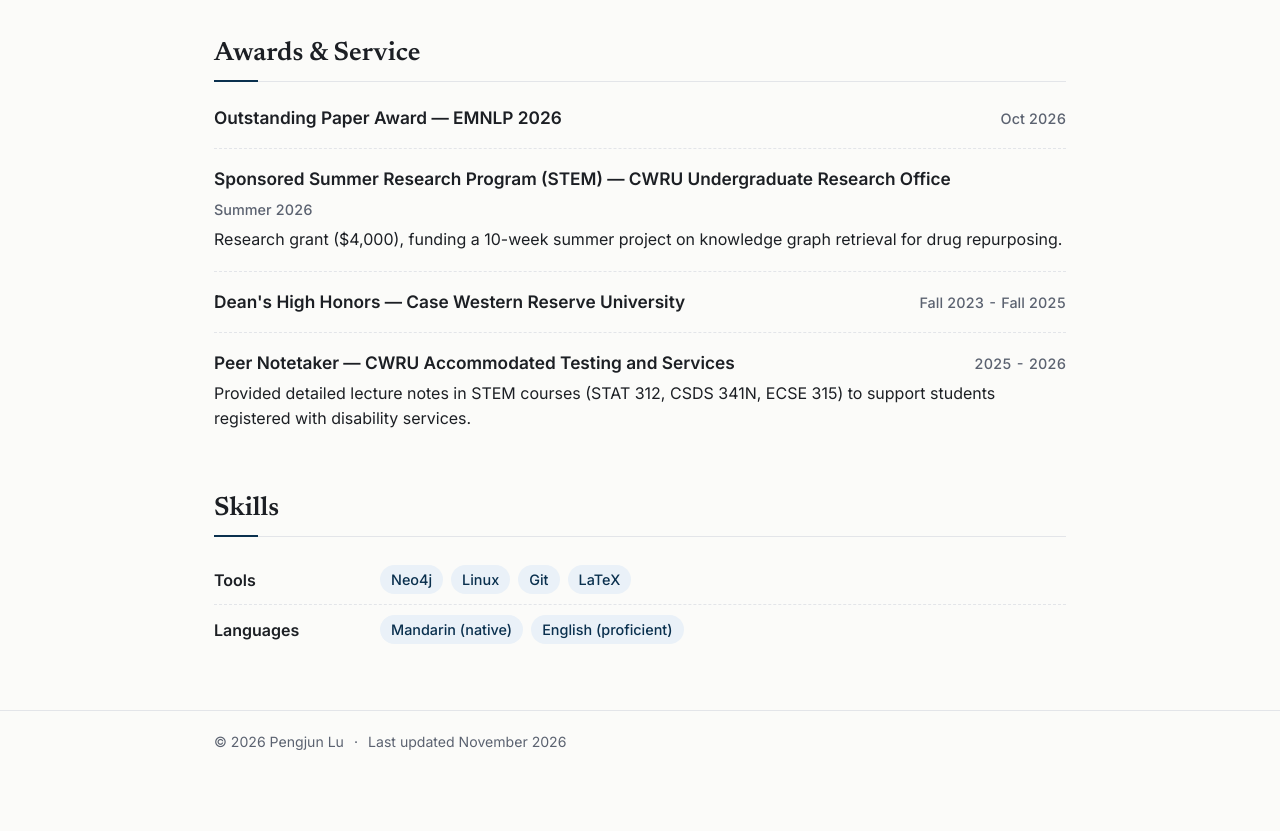
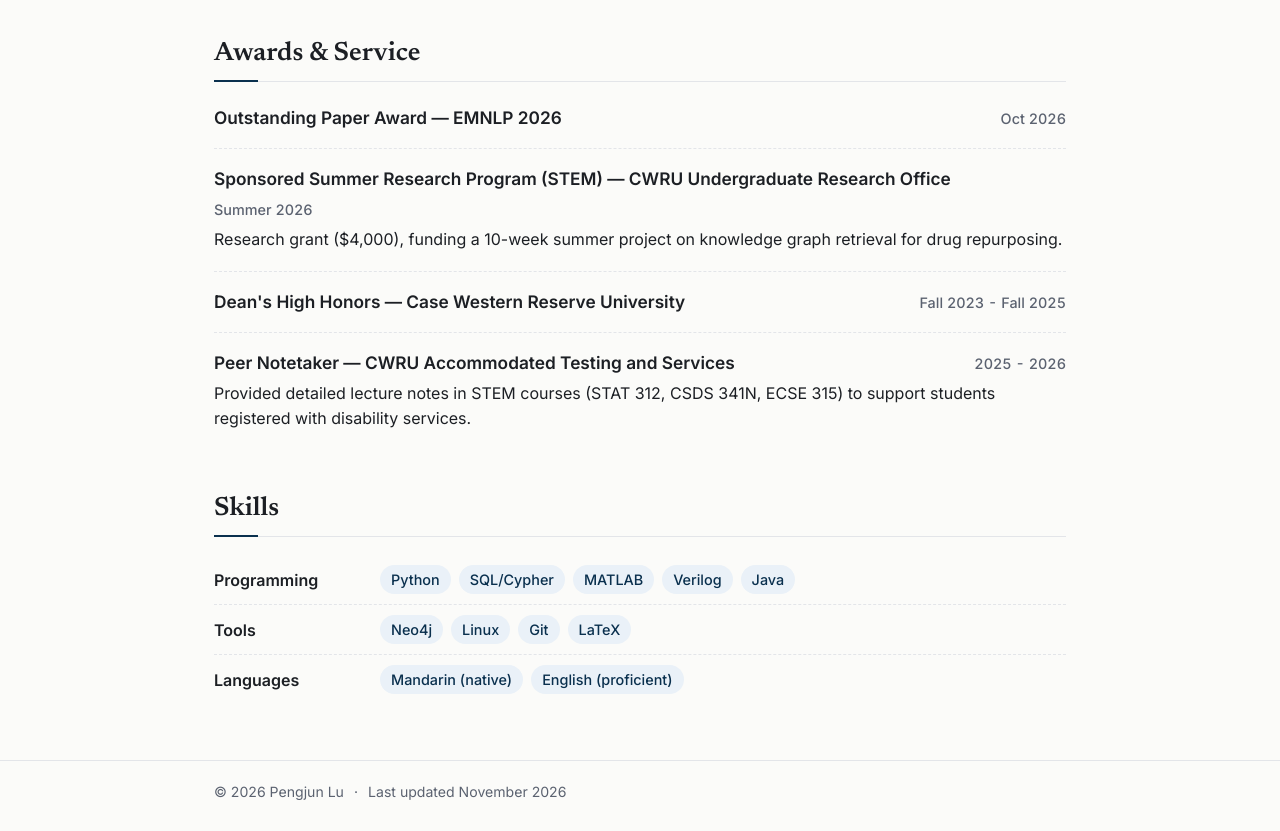
Before and after one commit to PenguinPowerUp/PenguinPowerUp.github.io, a plain HTML site: page index.html in a window 1280 px wide. Shown: the part 1752-2583 px from the top of the page. Before the commit the page ends 2533 px from the top, so only its background shows below. Drawn offline with Linux system fonts and the light colour scheme.

Commit message:
Add the Programming row of Skills to match the resume
Co-Authored-By: Claude Opus 5.5 <noreply@anthropic.com>
Claude-Session: https://claude.ai/code/session_01PEeX7JLbv4JmHRkn2KTC9v

```diff
--- a/index.html
+++ b/index.html
@@ -207,6 +207,10 @@
       <h2 id="skills-title">Skills</h2>
       <dl class="skills">
         <div class="skill-row">
+          <dt>Programming</dt>
+          <dd><ul class="chips"><li>Python</li><li>SQL/Cypher</li><li>MATLAB</li><li>Verilog</li><li>Java</li></ul></dd>
+        </div>
+        <div class="skill-row">
           <dt>Tools</dt>
           <dd><ul class="chips"><li>Neo4j</li><li>Linux</li><li>Git</li><li>LaTeX</li></ul></dd>
         </div>
```
